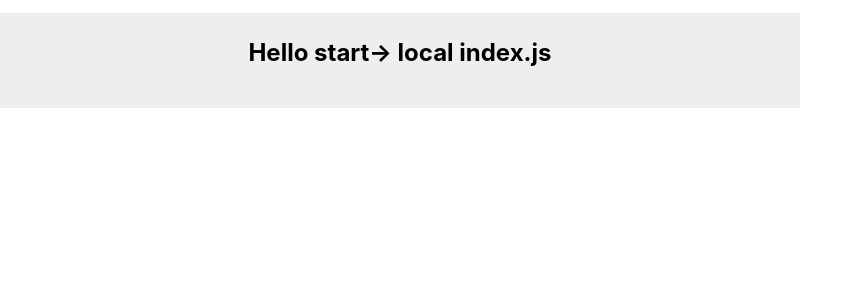
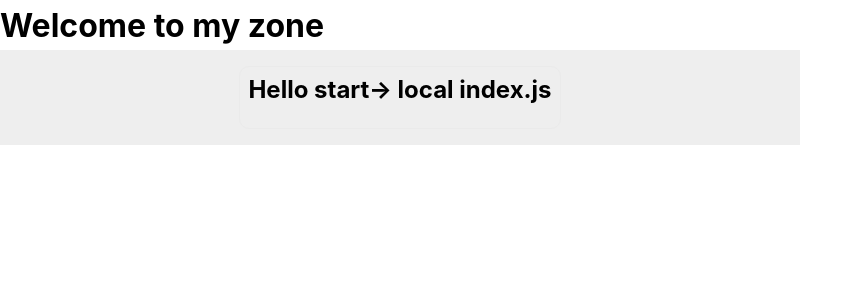
Before and after one commit to ZnakZorro/nextjs-zz1, a Next.js app: page /zorro in a window 1280 px wide. Shown: the top 300 px of the page, without its empty margins (0-863 px from the left). Built offline with nearby package versions, Linux system fonts and the light colour scheme.

Commit message:
2 files modified

```diff
--- a/pages/zorro.js
+++ b/pages/zorro.js
@@ -9,6 +9,10 @@ export default function Home() {
       </Head>
 
       <main className={styles.mainy}>
+
+        <h1 className={styles.titley}>
+          Welcome to my zone
+        </h1>
 
       <div className={styles.gridy}>
           <a href="/" className={styles.card}>
--- a/styles/Home.module.css
+++ b/styles/Home.module.css
@@ -15,7 +15,11 @@
   margin-top: 0.3rem;
   background: #eee;
 }
-
+.titley {
+  margin: 0;
+  line-height: 1.15;
+  font-size: 2rem;
+}
 /*org*/
 .container {
   min-height: 100vh;
```
